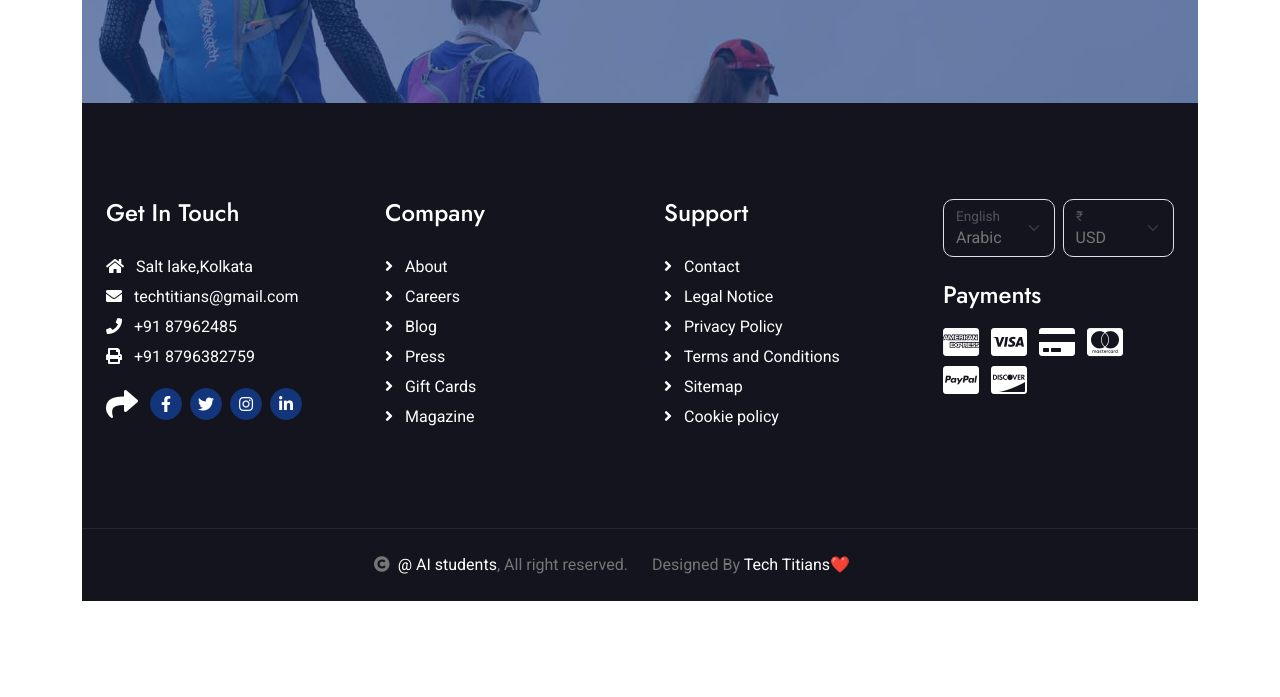
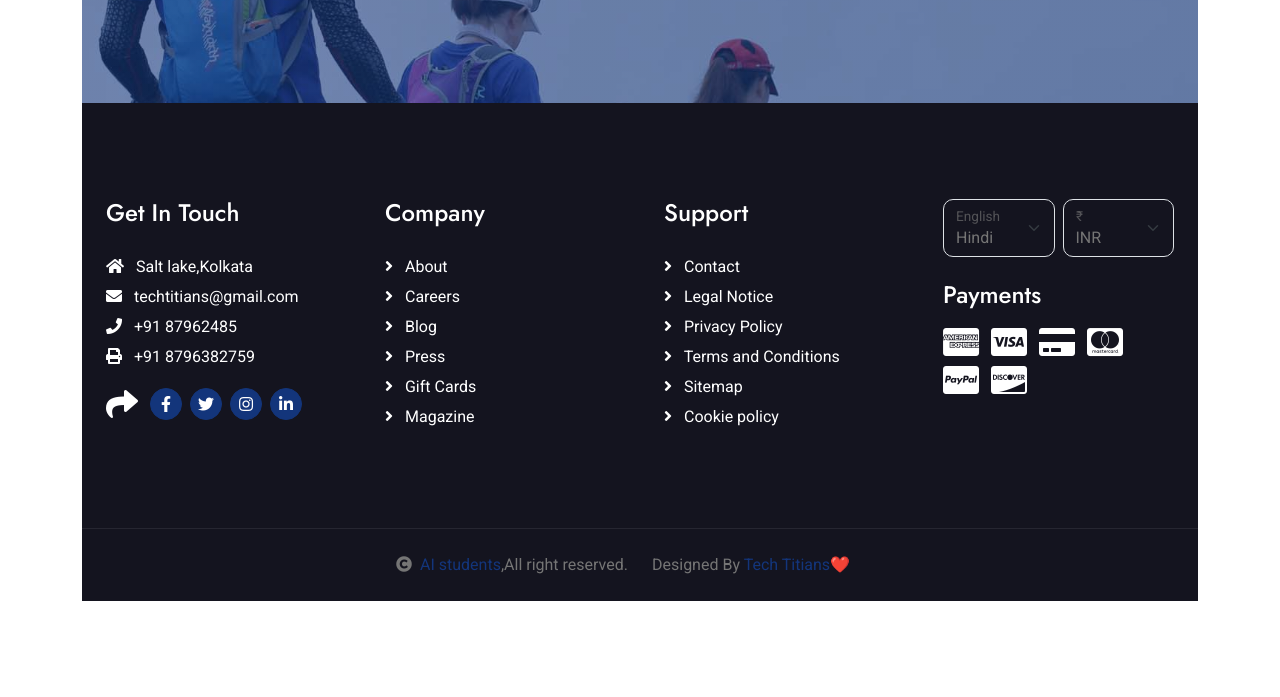
Before and after one commit to aashikaraj/AI-Project, a Flask app: page /about in a window 1280 px wide. Shown: the part 2138-2835 px from the top of the page. Run offline with Flask 3, Linux system fonts and the light colour scheme; some libraries are stand-ins or nearby versions.

Commit message:
footer.html

```diff
--- a/OJT/templates/footer.html
+++ b/OJT/templates/footer.html
@@ -73,10 +73,10 @@
                                     <form>
                                         <div class="form-floating">
                                             <select class="form-select bg-dark border" id="select1">
-                                                <option value="1">Arabic</option>
-                                                <option value="2">German</option>
-                                                <option value="3">Greek</option>
-                                                <option value="3">New York</option>
+                                                <option value="1">Hindi</option>
+                                                <option value="2">Tamil</option>
+                                                <option value="3">Marathi</option>
+                                                <option value="3">Bengali</option>
                                             </select>
                                             <label for="select1">English</label>
                                         </div>
@@ -86,9 +86,9 @@
                                     <form>
                                         <div class="form-floating">
                                             <select class="form-select bg-dark border" id="select1">
-                                                <option value="1">USD</option>
+                                                <option value="1">INR</option>
                                                 <option value="2">EUR</option>
-                                                <option value="3">INR</option>
+                                                <option value="3">USD</option>
                                                 <option value="3">GBP</option>
                                             </select>
                                             <label for="select1">₹</label>
@@ -118,13 +118,11 @@
             <div class="container">
                 <div class="row g-4 align-items-center">
                     <div class="col-md-6 text-center text-md-end mb-md-0">
-                        <i class="fas fa-copyright me-2"></i><a class="text-white" href="#">@ AI students</a>, All right reserved.
+                        <i class="fas fa-copyright me-2"></i><a class="text-grey" href="#">AI students</a>,All right reserved.
                     </div>
                     <div class="col-md-6 text-center text-md-start">
-                        <!--/*** This template is free as long as you keep the below author’s credit link/attribution link/backlink. ***/-->
-                        <!--/*** If you'd like to use the template without the below author’s credit link/attribution link/backlink, ***/-->
                         <!--/*** you can purchase the Credit Removal License from "https://htmlcodex.com/credit-removal". ***/-->
-                        Designed By <a class="text-white">Tech Titians❤️</a></a>
+                        Designed By<a class="text-grey"> Tech Titians❤️</a></a>
                     </div>
                     </div>
                 </div>
```
